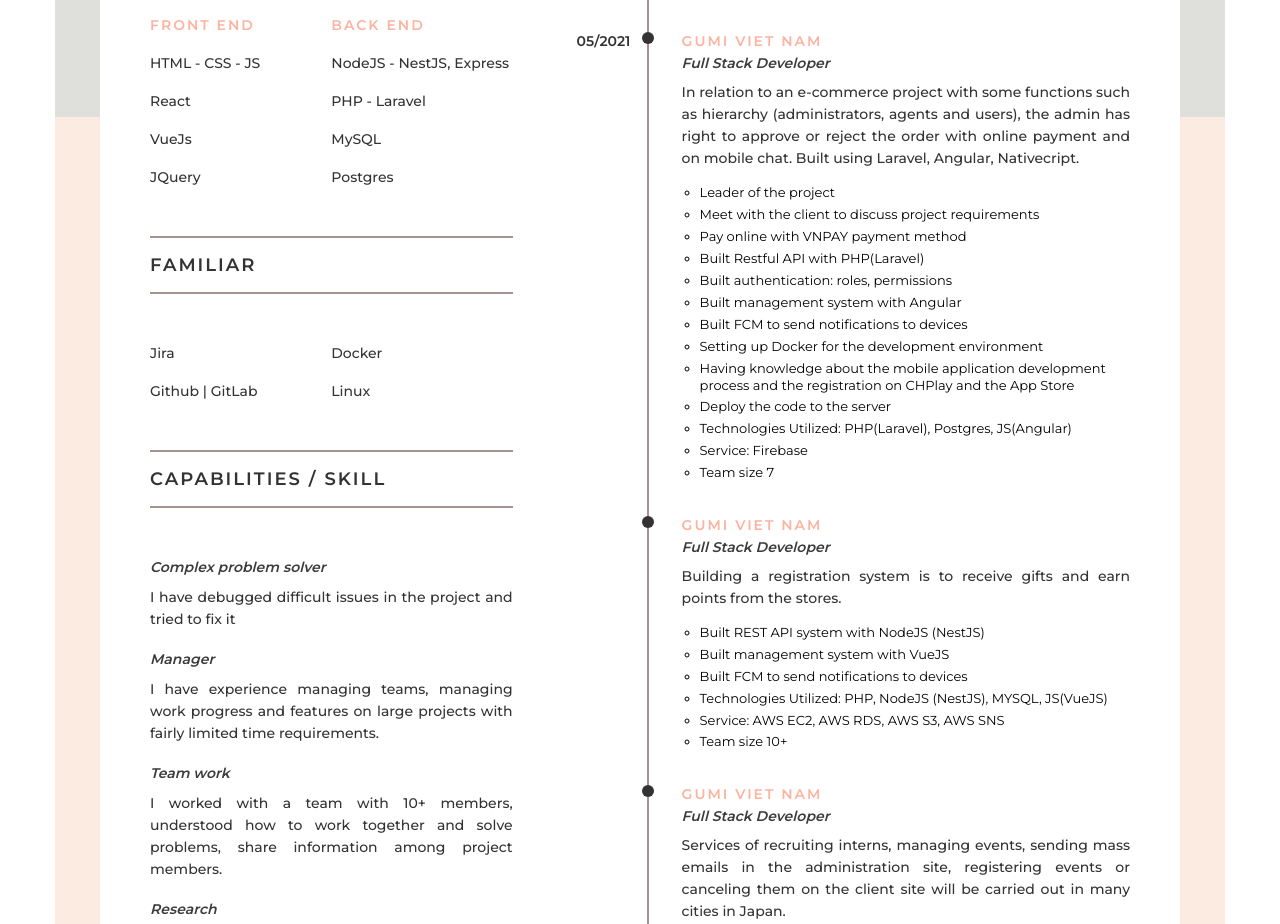
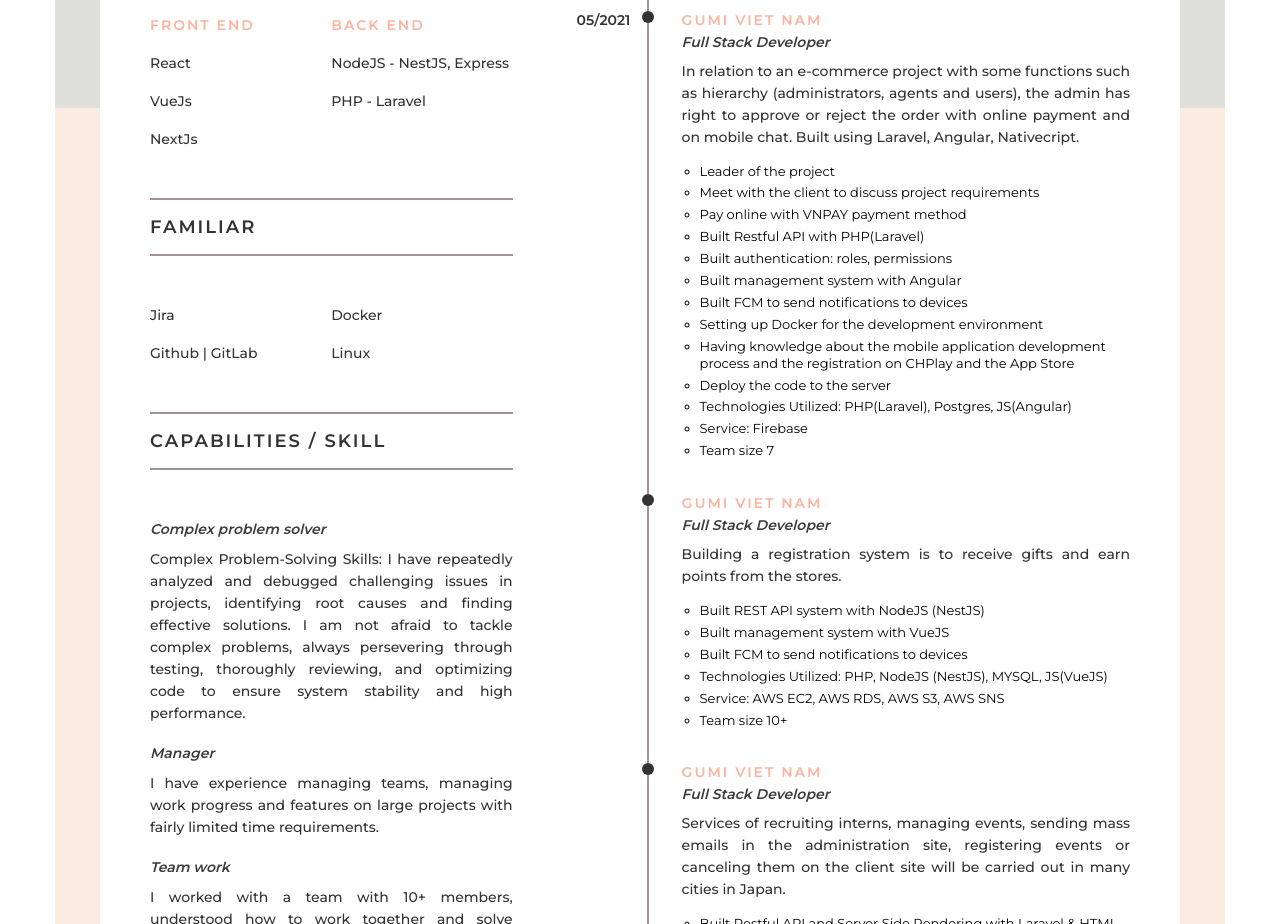
Before and after one commit to nhanluuhoang/nhanluuhoang.github.io, a plain HTML site: page index.html in a window 1280 px wide. Shown: the part 1408-2332 px from the top of the page. Drawn offline with Linux system fonts and the light colour scheme.

Commit message:
update cv

```diff
--- a/index.html
+++ b/index.html
@@ -80,10 +80,9 @@
           <div class="left">
             <h5>Front End</h5>
             <ul>
-              <li>HTML - CSS - JS</li>
               <li>React</li>
               <li>VueJs</li>
-              <li>JQuery</li>
+              <li>NextJs</li>
             </ul>
           </div>
           <div class="right">
@@ -91,8 +90,6 @@
             <ul>
               <li>NodeJS - NestJS, Express</li>
               <li>PHP - Laravel</li>
-              <li>MySQL</li>
-              <li>Postgres</li>
             </ul>
           </div>
         </div>
@@ -125,7 +122,7 @@
         <div class="progress">
           <div class="progress__item">
             <span>Complex problem solver</span>
-            <p>I have debugged difficult issues in the project and tried to fix it</p>
+            <p>Complex Problem-Solving Skills: I have repeatedly analyzed and debugged challenging issues in projects, identifying root causes and finding effective solutions. I am not afraid to tackle complex problems, always persevering through testing, thoroughly reviewing, and optimizing code to ensure system stability and high performance.</p>
           </div>
           <div class="progress__item">
             <span>Manager</span>
@@ -173,7 +170,6 @@
               <p>SimpleMDG provides a comprehensive governance process, including a request management solution and a standardized approach to validate
                 Maintenance Request at the process, control, and attribute level ot prevent incompliance data from becoming operational and transactional.</p>
               <ul class="desc_detail">
-                <li>Sub leader</li>
                 <li>Architecture: Microservice, Event driven architecture, Restful API.</li>
                 <li>Handling large and bulk data.</li>
                 <li>Engage with multiple master data systems.</li>
```
Also changed, not shown: version-2.html (+0 -1 lines), 1 other file.
